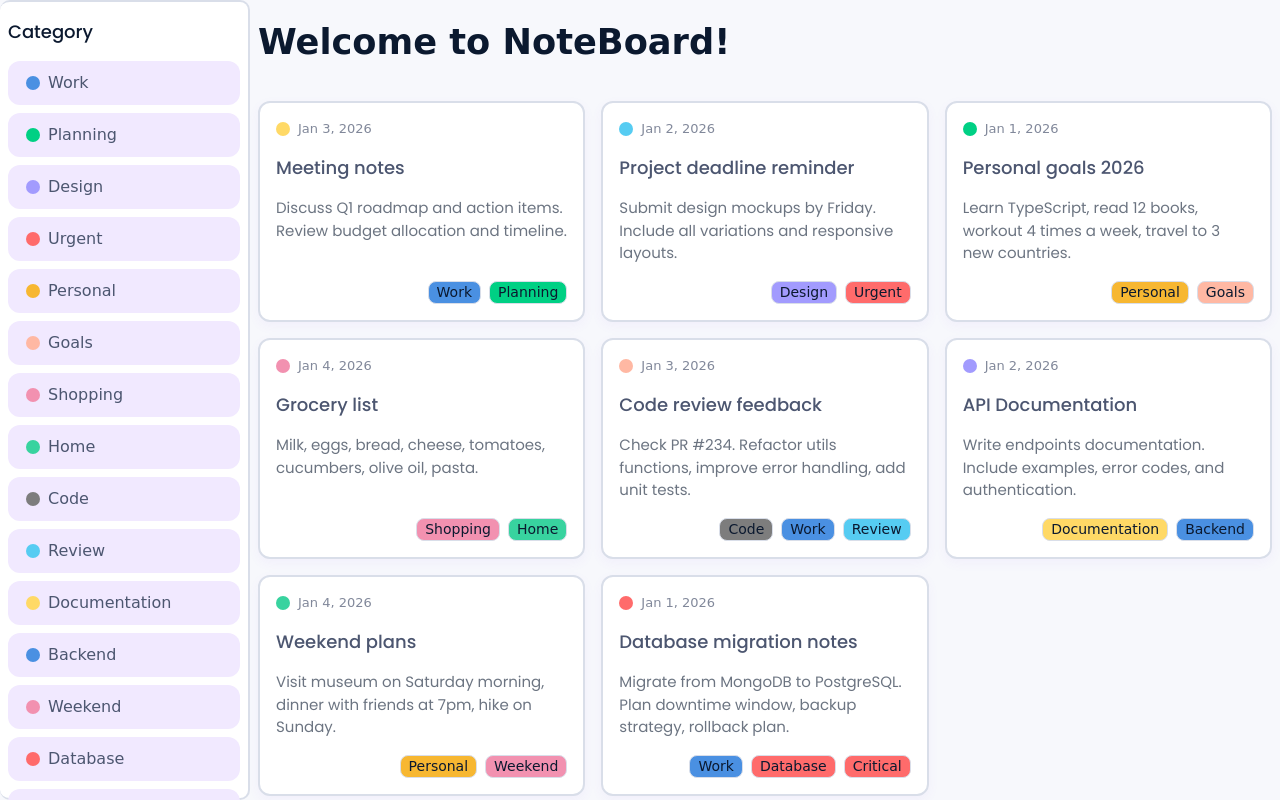
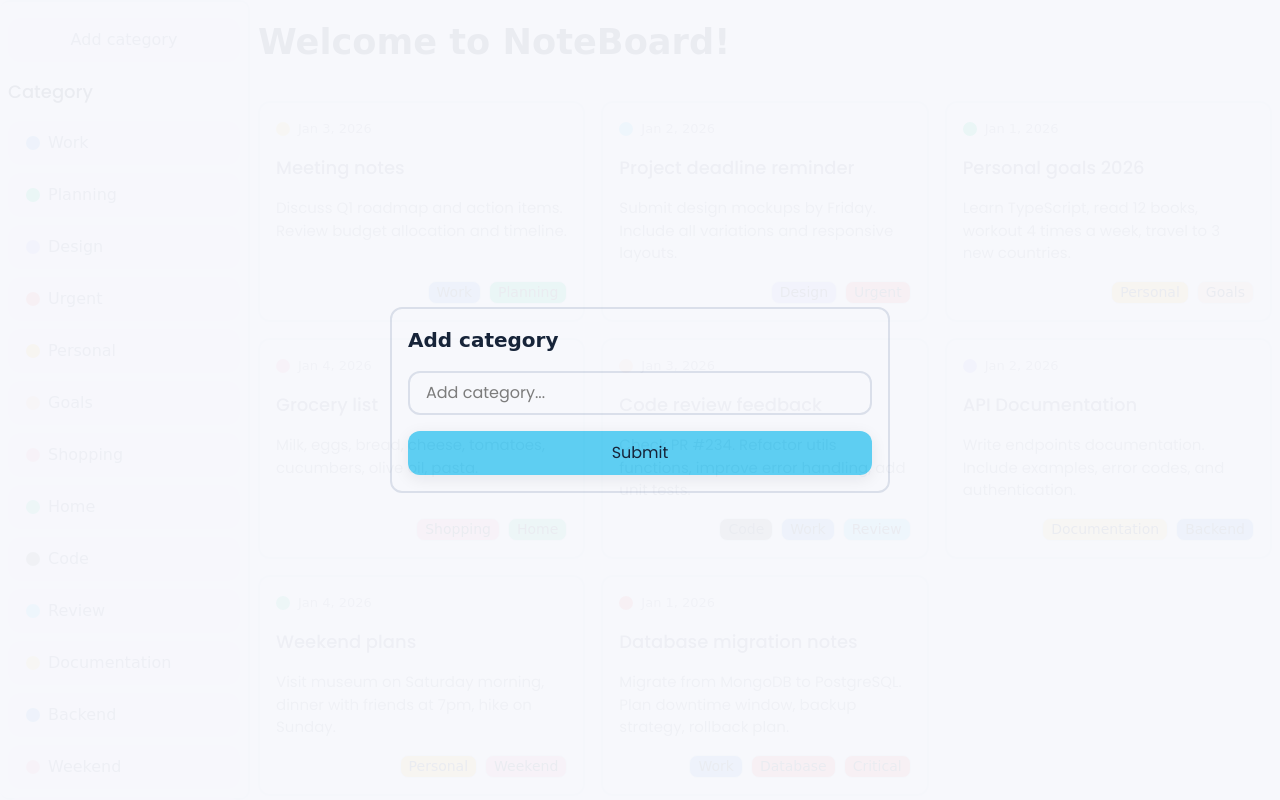
Before and after one commit to LuckyFoxCode/note-board, a website built with Vite: page index.html in a window 1280 px wide. Built offline with nearby package versions, Linux system fonts and the light colour scheme; a web font is replaced by a local one.

Commit message:
wip: step 8 HTML form + TS-safe validation

```diff
--- a/src/app/app.ts
+++ b/src/app/app.ts
@@ -1,10 +1,11 @@
-import { createLayout } from '@/ui';
+import { createLayout, renderModalFormCategory } from '@/ui';
 
 export function initApp() {
   const root = document.querySelector('#app') as HTMLElement;
   if (!root) throw new Error('Root element not found');
 
   const { sidebar, board } = createLayout();
+  const overlay = renderModalFormCategory();
 
-  root.append(sidebar, board);
+  root.append(overlay, sidebar, board);
 }
--- a/src/styles/category.css
+++ b/src/styles/category.css
@@ -2,6 +2,29 @@
   display: flex;
   flex-direction: column;
   row-gap: 1rem;
+}
+
+.nb-category__btn {
+  font-family: var(--font-secondary);
+  color: var(--text-secondary);
+  background-color: var(--sidebar-active-bg);
+  border: 2px solid transparent;
+  border-radius: var(--radius);
+  box-shadow: var(--shadow);
+  outline: none;
+  padding: 0.5rem 1rem;
+  cursor: pointer;
+  transition:
+    background-color 0.3s,
+    border-color 0.3s;
+}
+
+.nb-category__btn:hover {
+  background-color: var(--color-primary);
+}
+
+.nb-category__btn:focus {
+  border-color: var(--accent);
 }
 
 .nb-category__title {
--- /dev/null
+++ b/src/styles/modals.css
@@ -0,0 +1,61 @@
+.nb-overlay {
+  position: absolute;
+  top: 0;
+  left: 0;
+  width: 100vw;
+  height: 100vh;
+  background-color: var(--bg);
+  display: grid;
+  place-items: center;
+  z-index: 1;
+  opacity: 0.95;
+}
+
+.nb-form-category {
+  width: 500px;
+  display: flex;
+  flex-direction: column;
+  row-gap: 1rem;
+  border: 2px solid var(--border);
+  border-radius: var(--radius);
+  padding: 1rem;
+}
+
+.nb-form-category__title {
+  font-family: var(--font-secondary);
+  font-size: 1.25rem;
+}
+
+.nb-form-category__input {
+  border: 2px solid var(--border);
+  padding: 0.5rem 1rem;
+  transition: border-color 0.3s;
+}
+
+.nb-form-category__input:focus {
+  border-color: var(--accent);
+}
+
+.nb-form-category__input,
+.nb-form-category__btn {
+  border-radius: var(--radius);
+  padding: 0.5rem 1rem;
+  outline: none;
+}
+.nb-form-category__btn {
+  background-color: var(--info);
+  border: 2px solid transparent;
+  box-shadow: var(--shadow);
+  cursor: pointer;
+  transition:
+    background-color 0.3s,
+    border-color 0.3s;
+}
+
+.nb-form-category__btn:hover {
+  background-color: var(--color-primary);
+}
+
+.nb-form-category__btn:focus {
+  border-color: var(--accent);
+}
--- a/src/styles/style.css
+++ b/src/styles/style.css
@@ -6,6 +6,7 @@
 @import './layout.css';
 @import './card.css';
 @import './category.css';
+@import './modals.css';
 
 body {
   margin: 0;
@@ -15,6 +16,7 @@ body {
 }
 
 #app {
+  position: relative;
   display: flex;
   width: 100vw;
   height: 100vh;
--- a/src/types/domain.ts
+++ b/src/types/domain.ts
@@ -8,6 +8,7 @@ export interface Note {
   createdAt: string;
   updatedAt?: string;
   archived?: boolean;
+  categoryId: string;
 }
 
 export interface Tag {
--- a/src/ui/category.ts
+++ b/src/ui/category.ts
@@ -3,6 +3,15 @@ import { categoriesList } from '@/consts';
 export function createCategory(): HTMLDivElement {
   const categories = document.createElement('div');
   categories.classList.add('nb-category');
+
+  const createCategoryBtn = document.createElement('button');
+  createCategoryBtn.classList.add('nb-category__btn');
+  createCategoryBtn.type = 'button';
+  createCategoryBtn.textContent = 'Add category';
+
+  createCategoryBtn.addEventListener('click', () =>
+    console.log('=== Add category ==='),
+  );
 
   const categoryTitle = document.createElement('h2');
   categoryTitle.classList.add('nb-category__title');
@@ -29,7 +38,7 @@ export function createCategory(): HTMLDivElement {
     categoryList.appendChild(categoryItem);
   });
 
-  categories.append(categoryTitle, categoryList);
+  categories.append(createCategoryBtn, categoryTitle, categoryList);
 
   return categories;
 }
--- a/src/ui/index.ts
+++ b/src/ui/index.ts
@@ -1,2 +1,4 @@
 export * from './layout';
 export * from './card';
+export * from './category';
+export * from './modalFormCategory';
--- /dev/null
+++ b/src/ui/modalFormCategory.ts
@@ -0,0 +1,29 @@
+export function renderModalFormCategory(): HTMLDivElement {
+  const overlay = document.createElement('div');
+  overlay.classList.add('nb-overlay');
+
+  const formCategory = document.createElement('form');
+  formCategory.classList.add('nb-form-category');
+  formCategory.ariaLabel = 'Form category';
+  formCategory.dataset.type = 'category';
+
+  const title = document.createElement('h2');
+  title.classList.add('nb-form-category__title');
+  title.textContent = 'Add category';
+
+  const input = document.createElement('input');
+  input.classList.add('nb-form-category__input');
+  input.type = 'text';
+  input.placeholder = 'Add category...';
+
+  const submitBtn = document.createElement('button');
+  submitBtn.classList.add('nb-form-category__btn');
+  submitBtn.type = 'submit';
+  submitBtn.textContent = 'Submit';
+
+  formCategory.append(title, input, submitBtn);
+
+  overlay.append(formCategory);
+
+  return overlay;
+}
```
Also changed, not shown: src/store/state.ts (added, +17 -0 lines).
